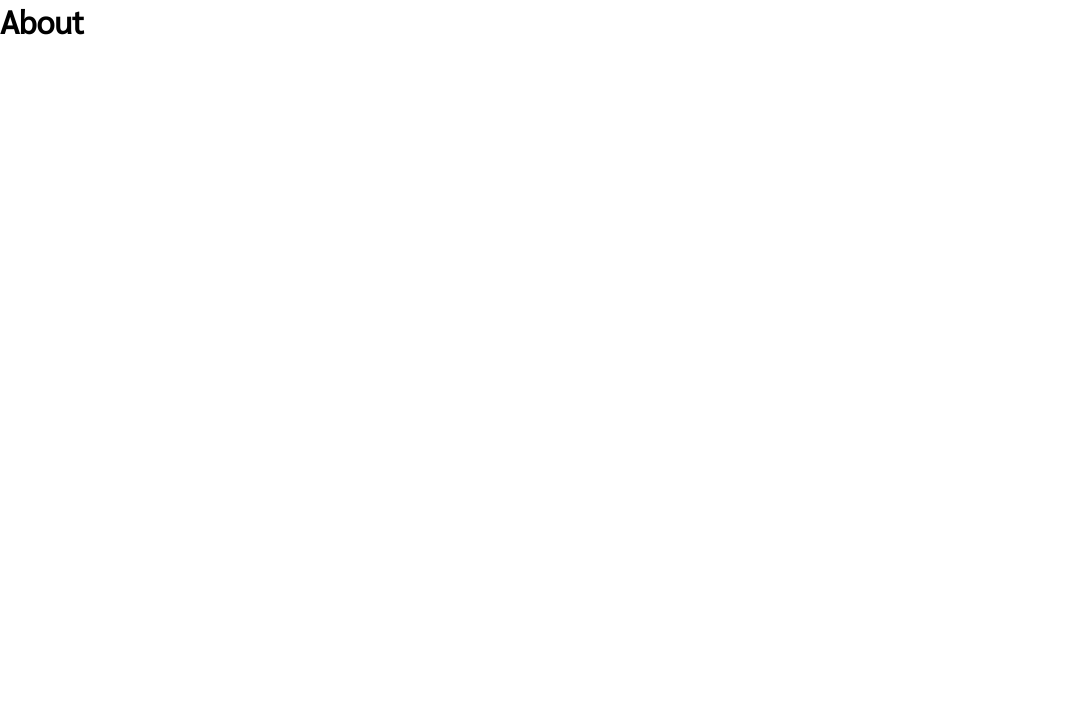
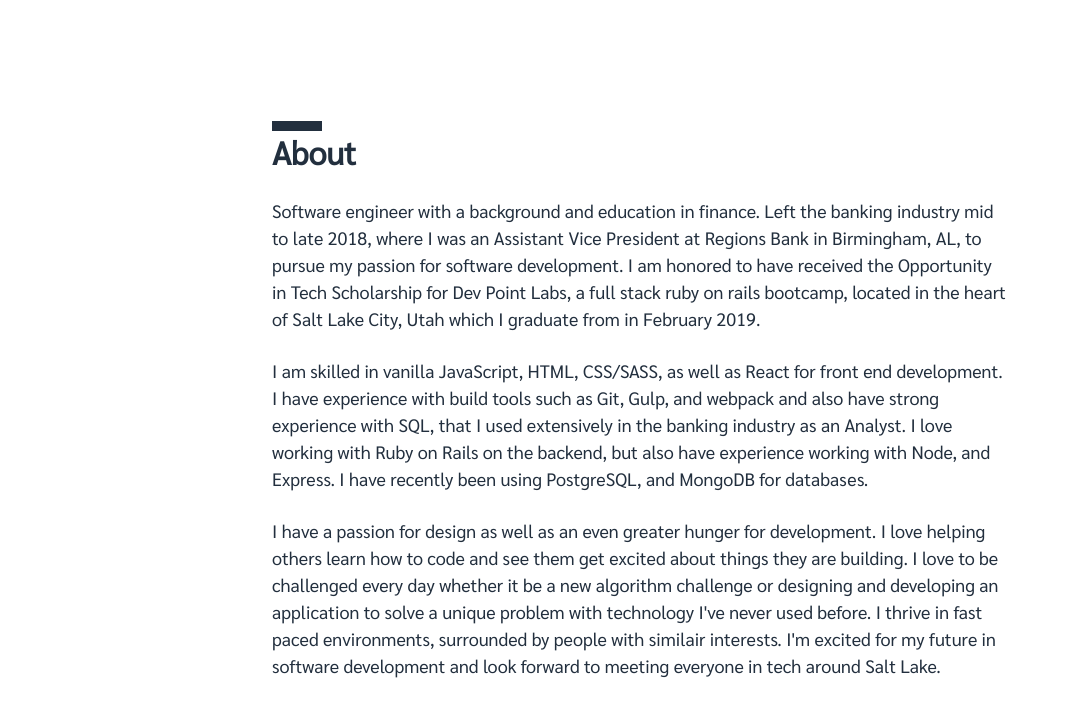
Before and after one commit to DanielJBailey/Portfolio-Website, a React (Create React App) app in the folder client/: page /about in a window 1280 px wide. Shown: the top 716 px of the page, without its empty margins (0-1068 px from the left). Built offline with nearby package versions, Linux system fonts and the light colour scheme.

Commit message:
work on about

```diff
--- a/client/src/App.scss
+++ b/client/src/App.scss
@@ -5,18 +5,16 @@
 @import url('https://fonts.googleapis.com/css?family=Sarabun');
 //font-family: 'Sarabun', sans-serif;
 
-
-
 * {
     margin: 0;
     padding: 0;
     box-sizing: border-box;
 }
 
-
 body {
     font-size: 16px;
     font-family: 'Sarabun', sans-serif;
+    color: #222f3e;
 
     a {
         text-decoration: none;
--- a/client/src/components/About/About.js
+++ b/client/src/components/About/About.js
@@ -1,9 +1,54 @@
 import React from 'react';
+import styled, {keyframes} from 'styled-components';
 
 const About = () => (
-    <>
+    <AboutContainer>
         <h1>About</h1>
-    </>
+        <Bio>Software engineer with a background and education in finance. Left the banking industry mid to late 2018, where I was an Assistant Vice President at Regions Bank in Birmingham, AL, to pursue my passion for software development. I am honored to have received the Opportunity in Tech Scholarship for Dev Point Labs, a full stack ruby on rails bootcamp, located in the heart of Salt Lake City, Utah which I graduate from in February 2019.</Bio>
+
+        <Bio>I am skilled in vanilla JavaScript, HTML, CSS/SASS, as well as React for front end development. I have experience with build tools such as Git, Gulp, and webpack and also have strong experience with SQL, that I used extensively in the banking industry as an Analyst. I love working with Ruby on Rails on the backend, but also have experience working with Node, and Express. I have recently been using PostgreSQL, and MongoDB for databases.</Bio>
+
+        <Bio>I have a passion for design as well as an even greater hunger for development. I love helping others learn how to code and see them get excited about things they are building. I love to be challenged every day whether it be a new algorithm challenge or designing and developing an application to solve a unique problem with technology I've never used before. I thrive in fast paced environments, surrounded by people with similair interests. I'm excited for my future in software development and look forward to meeting everyone in tech around Salt Lake.</Bio>
+    </AboutContainer>
 )
 
+const fadeIn = keyframes`
+    0% {
+        opacity: 0;
+    }
+    100% {
+        opacity: 1.0;
+    }
+`;
+
+const AboutContainer = styled.div`
+    display: flex;
+    flex-direction: column;
+    align-items: flex-start;
+    justify-content: center;
+    height: 100%;
+    min-height: 100vh;
+    width: 100%;
+    padding: 2em;
+    animation: ${fadeIn} 1s linear;
+    max-width: 800px;
+    margin: 0 auto;
+
+    h1 {
+        &:before {
+            display: block;
+            content: '';
+            width: 50px;
+            height: 10px;
+            background-color: #222f3e;
+        }
+    }
+`;
+
+const Bio = styled.p`
+    line-height: 1.5;
+    font-size: 18px;
+    padding-top: 25px;
+`;
+
 export default About;
```
